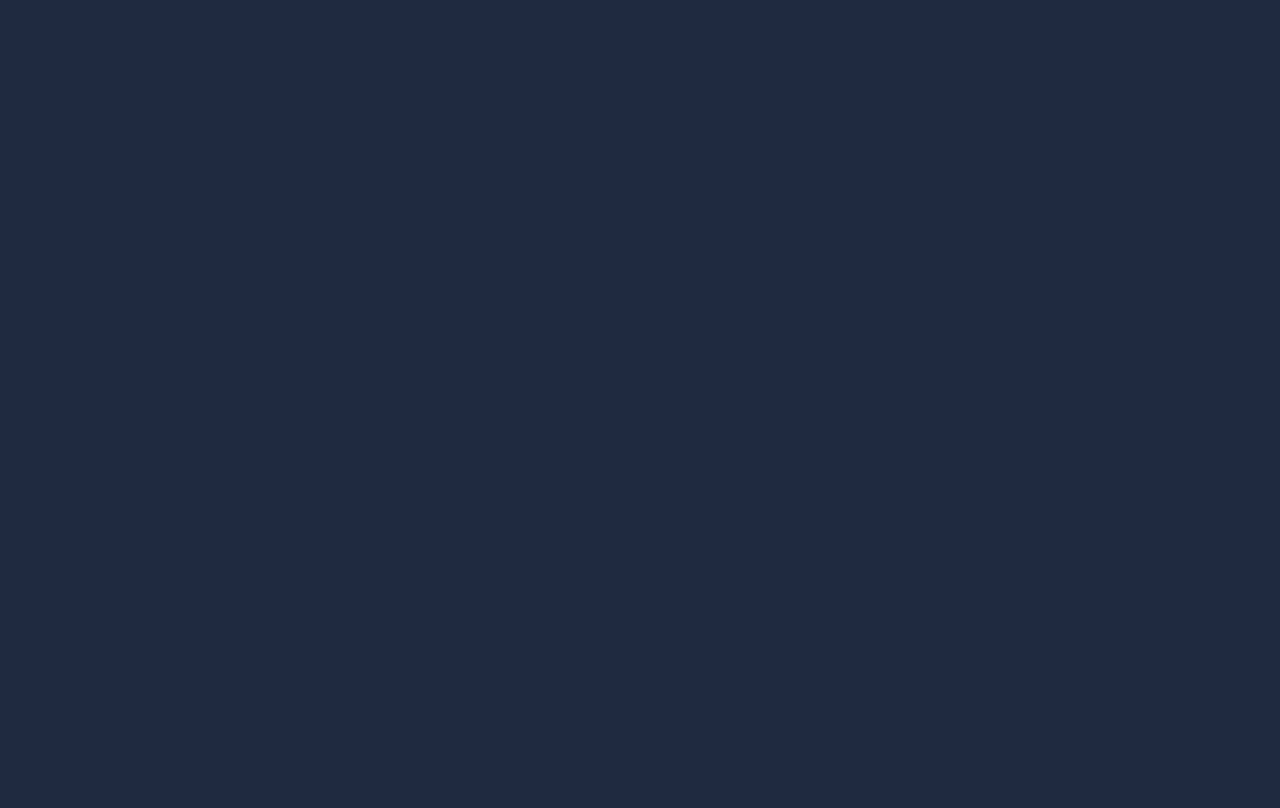
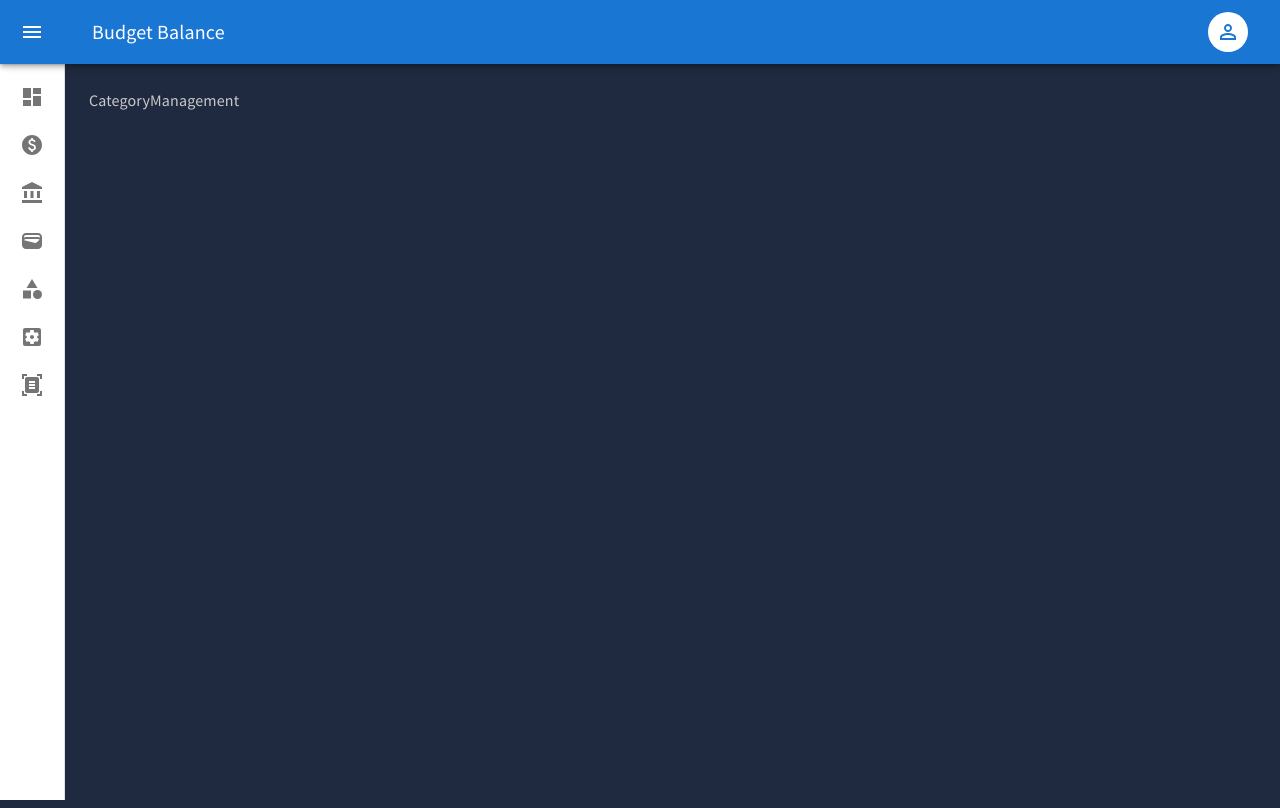
Before and after one commit to hassaanali723/BudgetBalance, a React (Create React App) app in the folder budget-balance/: page /categories in a window 1280 px wide. Before the commit this address had no page. Built offline with nearby package versions, Linux system fonts and the light colour scheme; sample sign-in values are in the browser's storage.

Commit message:
add category and profile pages

```diff
--- a/budget-balance/src/App.js
+++ b/budget-balance/src/App.js
@@ -13,6 +13,8 @@ import Transactions from "./pages/Transactions";
 import Budget from "./pages/Budget";
 import Layout from "./components/shared/layout";
 import Savings from "./pages/Savings";
+import Profile from "./pages/Profile";
+import CategoryManagement from "./pages/CategoryManagement";
 
 const App = () => {
   return (
@@ -62,6 +64,23 @@ const App = () => {
                 </ProtectedRoute>
               }
             />
+            <Route
+              path="profile"
+              element={
+                <ProtectedRoute>
+                  <Profile />
+                </ProtectedRoute>
+              }
+            />
+
+            <Route
+              path="categories"
+              element={
+                <ProtectedRoute>
+                  <CategoryManagement />
+                </ProtectedRoute>
+              }
+            />
           </Route>
         </Routes>
       </BrowserRouter>
--- a/budget-balance/src/components/shared/layout.js
+++ b/budget-balance/src/components/shared/layout.js
@@ -208,7 +208,7 @@ const Layout = () => {
             }}
             transformOrigin={{ horizontal: "right", vertical: "top" }}
             anchorOrigin={{ horizontal: "right", vertical: "bottom" }}>
-            <MenuItem component={Link} to={Navigation.navbarMenuItems[0].Link}>
+            <MenuItem component={Link} to={Navigation.navbarMenuItems[0].path}>
               <ListItemIcon>{Navigation.navbarMenuItems[0].icon}</ListItemIcon>
               {Navigation.navbarMenuItems[0].name}
             </MenuItem>
--- a/budget-balance/src/menu-items.js
+++ b/budget-balance/src/menu-items.js
@@ -8,6 +8,7 @@ import AccountBalanceIcon from "@mui/icons-material/AccountBalance";
 import SettingsApplicationsIcon from "@mui/icons-material/SettingsApplications";
 import DocumentScannerIcon from "@mui/icons-material/DocumentScanner";
 import AccountCircleIcon from "@mui/icons-material/AccountCircle";
+import CategoryIcon from "@mui/icons-material/Category";
 
 export default {
   menuItem: [
@@ -32,6 +33,11 @@ export default {
       icon: <WalletIcon />,
     },
     {
+      path: "/categories",
+      name: "Category Management",
+      icon: <CategoryIcon />,
+    },
+    {
       path: "/settings",
       name: "Settings",
       icon: <SettingsApplicationsIcon />,
@@ -43,7 +49,7 @@ export default {
     },
   ],
   navbarMenuItems: [
-    { path: "/user/profile", name: "Profile", icon: <AccountCircleIcon /> },
+    { path: "/profile", name: "Profile", icon: <AccountCircleIcon /> },
     { path: "/auth/logout", name: "Logout", icon: <LoginIcon /> },
   ],
 };
--- /dev/null
+++ b/budget-balance/src/pages/CategoryManagement.js
@@ -0,0 +1,7 @@
+import React from "react";
+
+const CategoryManagement = () => {
+  return <div>CategoryManagement</div>;
+};
+
+export default CategoryManagement;
--- /dev/null
+++ b/budget-balance/src/pages/Profile.js
@@ -0,0 +1,7 @@
+import React from "react";
+
+const Profile = () => {
+  return <div>Profile</div>;
+};
+
+export default Profile;
```
